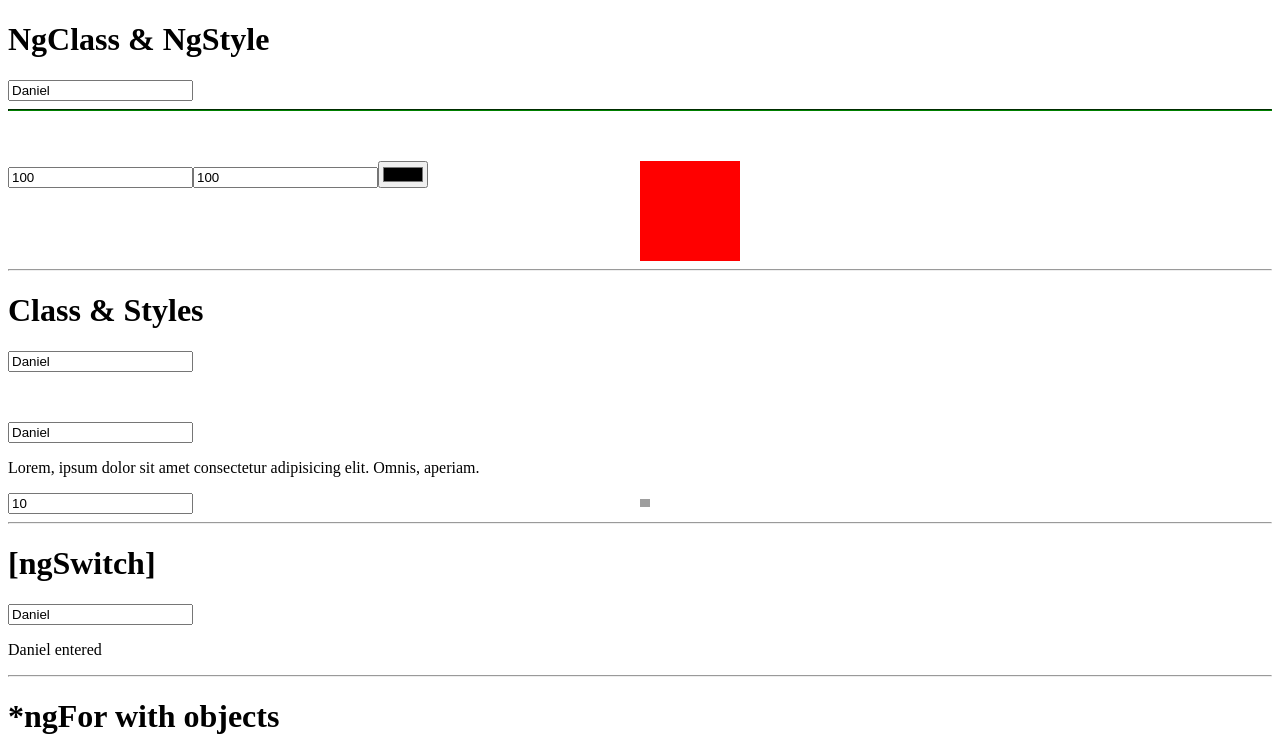
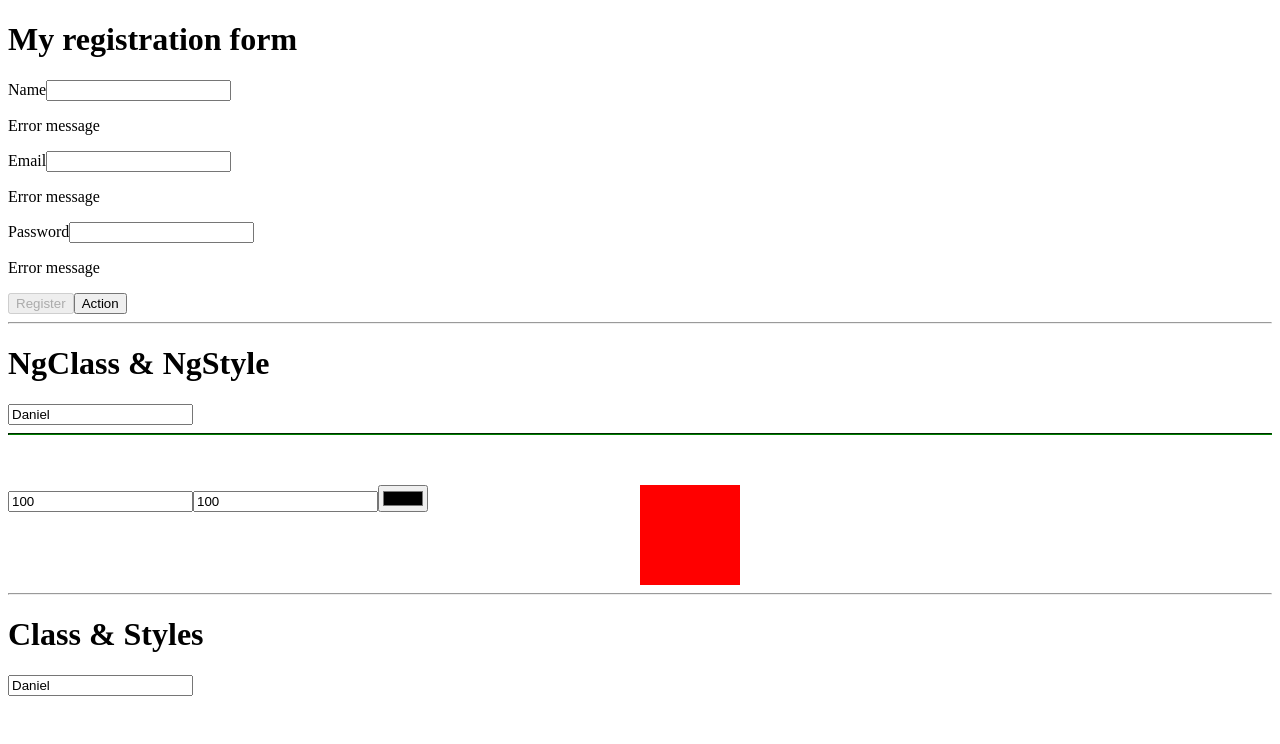
Before and after one commit to jonathlan/angular-testing, an Angular app: page / in a window 1280 px wide. Shown: the top 744 px of the page. Built offline with nearby package versions, Linux system fonts and the light colour scheme; grey boxes are pictures that could not be loaded.

Commit message:
Add basic registration form.

```diff
--- a/src/app/app.component.html
+++ b/src/app/app.component.html
@@ -1,3 +1,25 @@
+<h1>My registration form</h1>
+<form (ngSubmit)="onRegister()" #myForm="ngForm">
+  <div class="input-group">
+    <label for="name">Name</label>
+    <input type="text" name="name" required id="name" [(ngModel)]="register.name">
+    <p>Error message</p>
+  </div>
+  <div class="input-group">
+    <label for="email">Email</label>
+    <input type="email" name="email" required id="email" [(ngModel)]="register.email">
+    <p>Error message</p>
+  </div>
+  <div class="input-group">
+    <label for="pwd">Password</label>
+    <input type="password" name="password" required id="pwd" [(ngModel)]="register.password">
+    <p>Error message</p>
+  </div>
+  <button [disabled]="myForm.invalid" type="submit">Register</button>
+  <button type="button">Action</button>
+</form>
+<hr/>
+
 <h1>NgClass & NgStyle</h1>
 <input type="text" required #nameInput4="ngModel" [(ngModel)]="person.name"/>
 <hr class="line-error"
--- a/src/app/app.component.ts
+++ b/src/app/app.component.ts
@@ -28,6 +28,12 @@ export class AppComponent {
     height: 100,
     background: 'red'
   };
+
+  register = {
+    name: '',
+    email: '',
+    password: '',
+  }
 
   products: Product[] = [
     {
@@ -89,4 +95,7 @@ export class AppComponent {
   deleteName(index: number){
     this.names.splice(index, 1);
   }
+  onRegister(){
+    console.log(this.register);
+  }
 }
```
